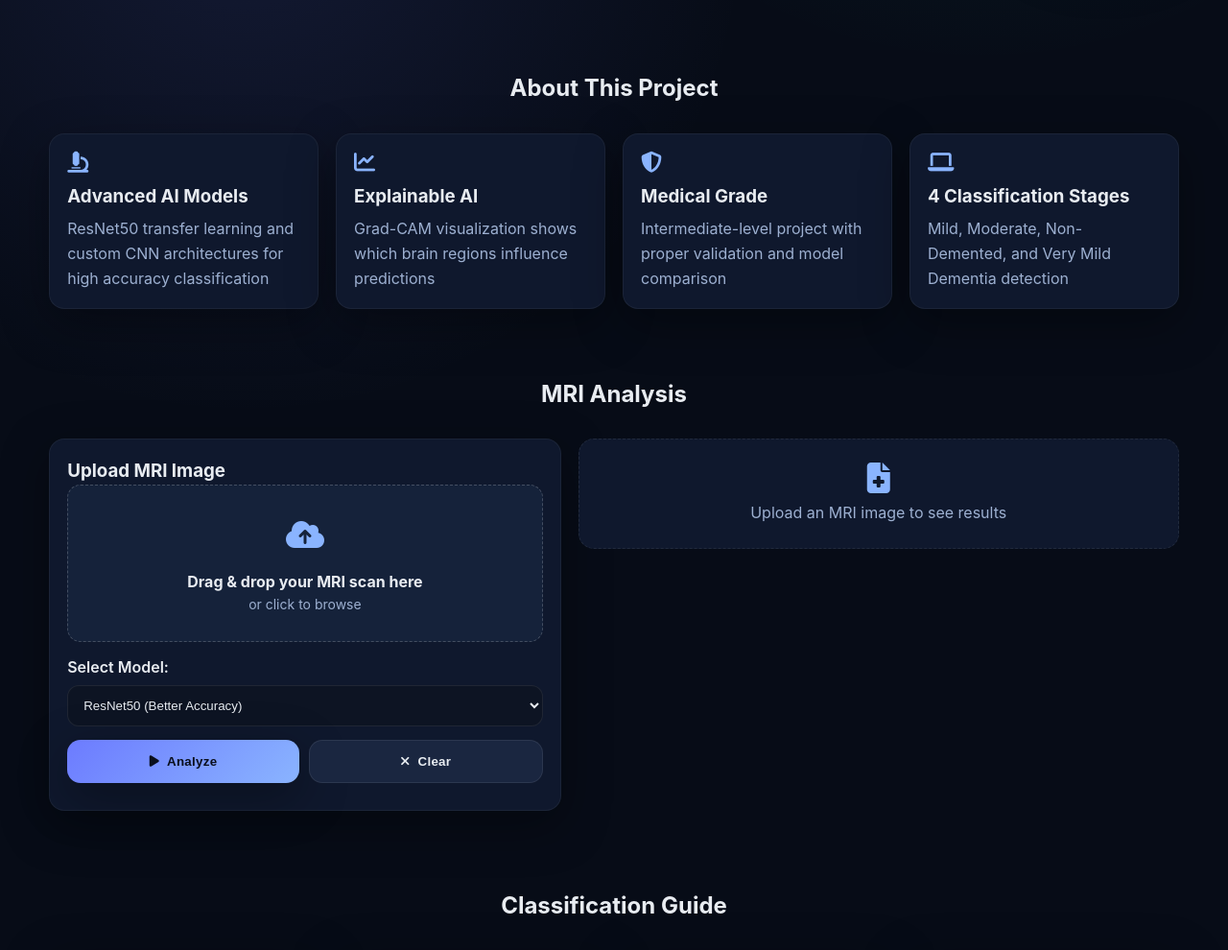
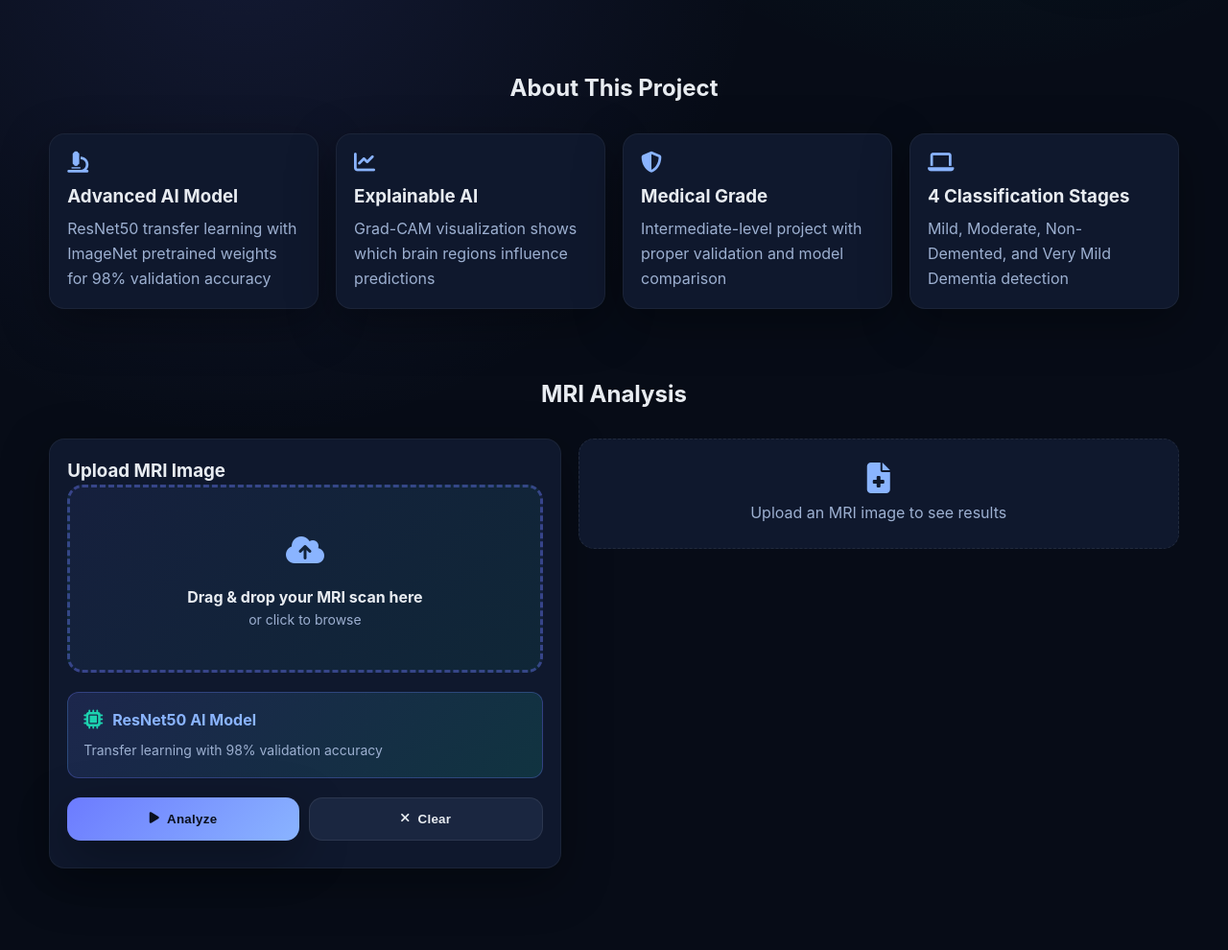
Before and after one commit to CreativeDragon1/BrainGuard, a Flask app: page / in a window 1280 px wide. Shown: the part 447-1437 px from the top of the page at 96% size. Run offline with Flask 3, Linux system fonts and the light colour scheme.

Commit message:
UI IMPROVEMENTS: Remove custom CNN, modernize design, add animations, better colors

```diff
--- a/app/app.py
+++ b/app/app.py
@@ -138,9 +138,8 @@
         filepath = os.path.join(app.config['UPLOAD_FOLDER'], filename)
         file.save(filepath)
 
-        # Load model
-        model_type = request.form.get('model_type', 'resnet')
-        model = load_model(model_type)
+        # Load model (always use ResNet)
+        model = load_model('resnet')
         if model is None:
             return jsonify({'error': 'Failed to load model'}), 500
 
@@ -209,7 +208,8 @@
     """Return model information"""
     return jsonify({
         'device': str(DEVICE),
-        'available_models': ['resnet', 'custom_cnn'],
+        'model': 'ResNet50',
+        'accuracy': '98%',
         'model_classes': ['Mild Dementia', 'Moderate Dementia', 'Non-Demented', 'Very Mild Dementia'],
         'supported_formats': list(ALLOWED_EXTENSIONS)
     })
--- a/static/css/style.css
+++ b/static/css/style.css
@@ -171,15 +171,28 @@
 }
 
 .drop-zone {
-    border: 1.5px dashed rgba(255,255,255,0.2);
-    border-radius: 14px;
-    padding: 26px;
+    border: 3px dashed rgba(108,123,255,0.4);
+    border-radius: 16px;
+    padding: 40px 26px;
     text-align: center;
-    background: var(--card-light);
+    background: linear-gradient(135deg, rgba(108,123,255,0.08), rgba(29,211,176,0.08));
     cursor: pointer;
-    transition: border-color 0.2s ease, transform 0.2s ease;
+    transition: all 0.3s ease;
+    position: relative;
+    overflow: hidden;
 }
-.drop-zone:hover { border-color: var(--primary-2); transform: translateY(-2px); }
+
+.drop-zone::before {
+    content: '';
+    position: absolute;
+    inset: 0;
+    background: radial-gradient(circle at 50% 50%, rgba(108,123,255,0.2), transparent 70%);
+    opacity: 0;
+    transition: opacity 0.3s ease;
+}
+
+.drop-zone:hover::before { opacity: 1; }
+.drop-zone:hover { border-color: var(--accent); transform: translateY(-4px); box-shadow: 0 12px 32px rgba(108,123,255,0.25); }
 .drop-icon { font-size: 32px; color: var(--primary-2); margin-bottom: 10px; }
 .drop-main { font-weight: 700; color: var(--text); }
 .drop-sub { color: var(--muted); font-size: 14px; }
@@ -201,6 +214,36 @@
 
 .error-message { margin-top: 10px; color: var(--danger); font-weight: 600; }
 
+/* Model Info Styling */
+.model-info {
+    margin: 20px 0;
+    background: linear-gradient(135deg, rgba(108,123,255,0.15), rgba(29,211,176,0.15));
+    padding: 16px;
+    border-radius: 12px;
+    border: 1px solid rgba(108,123,255,0.3);
+}
+
+.model-badge {
+    display: flex;
+    align-items: center;
+    gap: 10px;
+    font-weight: 700;
+    color: var(--primary-2);
+    font-size: 16px;
+    margin-bottom: 8px;
+}
+
+.model-badge i {
+    font-size: 20px;
+    color: var(--accent);
+}
+
+.model-desc {
+    color: var(--muted);
+    font-size: 14px;
+    margin: 0;
+}
+
 .results-card {
     background: var(--card);
     padding: 18px;
@@ -213,13 +256,27 @@
 .prediction-result { display: flex; align-items: center; gap: 12px; flex-wrap: wrap; }
 
 .result-badge {
-    background: var(--card-light);
-    border: 1px solid rgba(255,255,255,0.08);
-    padding: 14px 16px;
-    border-radius: 14px;
-    min-width: 160px;
+    background: linear-gradient(135deg, var(--primary), var(--primary-2));
+    border: 2px solid rgba(255,255,255,0.2);
+    padding: 16px 20px;
+    border-radius: 16px;
+    min-width: 180px;
     text-align: center;
     font-weight: 800;
+    font-size: 18px;
+    box-shadow: 0 8px 24px rgba(108,123,255,0.3);
+    animation: fadeInScale 0.5s ease;
+}
+
+@keyframes fadeInScale {
+    from {
+        opacity: 0;
+        transform: scale(0.9);
+    }
+    to {
+        opacity: 1;
+        transform: scale(1);
+    }
 }
 
 .confidence-display { flex: 1; min-width: 220px; }
--- a/static/js/script.js
+++ b/static/js/script.js
@@ -9,7 +9,6 @@
     const errorMessage = document.getElementById('errorMessage');
     const resultsCard = document.getElementById('resultsCard');
     const emptyState = document.getElementById('emptyState');
-    const modelTypeSelect = document.getElementById('modelType');
 
     let selectedFile = null;
 
@@ -60,7 +59,7 @@
 
         const formData = new FormData();
         formData.append('file', selectedFile);
-        formData.append('model_type', modelTypeSelect.value);
+        formData.append('model_type', 'resnet');
 
         loadingSpinner.style.display = 'block';
         errorMessage.textContent = '';
--- a/templates/index.html
+++ b/templates/index.html
@@ -51,8 +51,8 @@
             <div class="about-grid">
                 <div class="about-card">
                     <i class="fas fa-microscope"></i>
-                    <h3>Advanced AI Models</h3>
-                    <p>ResNet50 transfer learning and custom CNN architectures for high accuracy classification</p>
+                    <h3>Advanced AI Model</h3>
+                    <p>ResNet50 transfer learning with ImageNet pretrained weights for 98% validation accuracy</p>
                 </div>
                 <div class="about-card">
                     <i class="fas fa-chart-line"></i>
@@ -95,13 +95,13 @@
                             <input type="file" id="fileInput" hidden accept=".png,.jpg,.jpeg,.nii,.nii.gz" />
                         </div>
 
-                        <!-- Model Selection -->
-                        <div class="model-selection">
-                            <label for="modelType">Select Model:</label>
-                            <select id="modelType">
-                                <option value="resnet">ResNet50 (Better Accuracy)</option>
-                                <option value="custom_cnn">Custom CNN (Faster)</option>
-                            </select>
+                        <!-- Model Info -->
+                        <div class="model-info">
+                            <div class="model-badge">
+                                <i class="fas fa-microchip"></i>
+                                <span>ResNet50 AI Model</span>
+                            </div>
+                            <p class="model-desc">Transfer learning with 98% validation accuracy</p>
                         </div>
 
                         <!-- Action Buttons -->
```
Also changed, not shown: models/results.png (added), static/uploads/20251211_222845_test_sample.jpg (added), static/uploads/20251211_222858_test_sample.jpg (added), static/uploads/20251211_222859_test_sample.jpg (added), static/uploads/20251211_222902_test_sample.jpg (added), static/uploads/20251211_223020_Screenshot_2025-12-11_at_10.30.12_PM.png (added), static/uploads/20251211_223109_Screenshot_2025-12-11_at_10.31.04_PM.png (added), static/uploads/20251211_223117_Screenshot_2025-12-11_at_10.31.04_PM.png (added), static/uploads/20251211_223120_Screenshot_2025-12-11_at_10.31.04_PM.png (added), static/uploads/20251211_223123_Screenshot_2025-12-11_at_10.31.04_PM.png (added), 1 other file.
